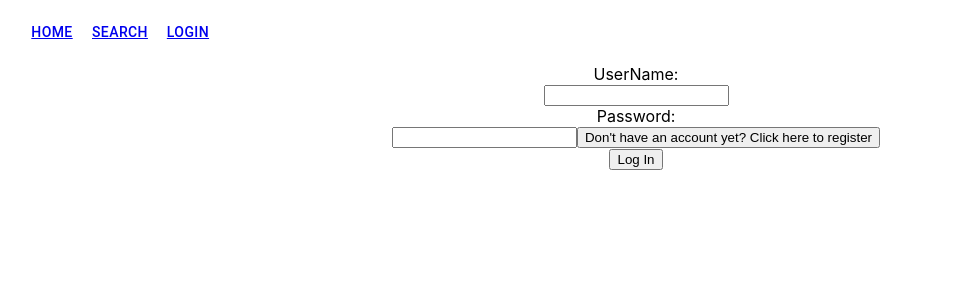
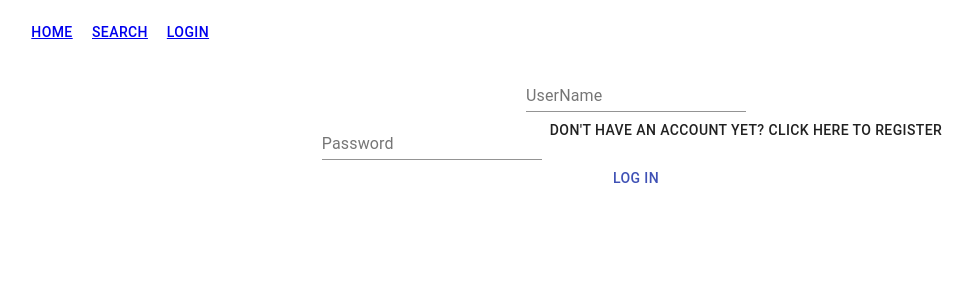
Before and after one commit to kevCurnow/CookingCompanion-Client, a React (Create React App) app: page /auth in a window 1280 px wide. Shown: the top 300 px of the page, without its empty margins (4-976 px from the left). Built offline with nearby package versions, Linux system fonts and the light colour scheme.

Commit message:
added logout

```diff
--- a/src/App.tsx
+++ b/src/App.tsx
@@ -48,6 +48,11 @@ export default class App extends Component<{}, IState> {
 
   }
 
+  logout = () => {
+    localStorage.clear();
+    this.setState({ sessionToken: "", isAdmin: "false"});
+  }
+
   // componentDidMount() {
   //   if (localStorage.getItem("sessionToken")) {
   //     this.setState({ sessionToken: localStorage.getItem("sessionToken")});
@@ -60,7 +65,7 @@ export default class App extends Component<{}, IState> {
         <div className="App">
           <div id="main">
           <Router>
-            <Navbar sessionToken={this.state.sessionToken} />
+            <Navbar sessionToken={this.state.sessionToken} logout={this.logout}/>
 
               <SwitchController
                 updateSessionToken={this.updateSessionToken}
--- a/src/components/Navbar/Navbar.tsx
+++ b/src/components/Navbar/Navbar.tsx
@@ -3,6 +3,7 @@ import { Link, Redirect, BrowserRouter as Router } from "react-router-dom";
 import {AppBar, Button, IconButton, Toolbar } from "@material-ui/core";
 type AcceptedProps = {
     sessionToken: string;
+    logout: () => void;
 }
 
 interface IState {
@@ -41,8 +42,8 @@ class Navbar extends Component<AcceptedProps, IState> {
                             <Button>
                                 <Link to="/admin">Admin</Link>
                             </Button>
-                            <Button>
-                                <Link to="/logout">Logout</Link>
+                            <Button onClick={this.props.logout}>
+                                <Link to="/home">Logout</Link>
                             </Button>
                             </div>
                         )
--- a/src/components/User/Auth.tsx
+++ b/src/components/User/Auth.tsx
@@ -1,6 +1,7 @@
 import React, { Component } from "react";
 import APIURL from '../../helpers/environment';
 import { Redirect, BrowserRouter as Router } from "react-router-dom";
+import { TextField, Button } from "@material-ui/core";
 
 type AcceptedProps = {
   updateSessionToken: (newToken: string) => void;
@@ -31,21 +32,17 @@ class Auth extends Component<AcceptedProps, IState> {
 
   registerFields = () => this.state.loginToggle.toString() === "false" ? (
         <div>
-        <label htmlFor="firstName">First Name: </label>
-        <br />
-        <input
+        <TextField
           type="text"
-          className="firstName"
+          label="First Name"
           onChange={(event) => {
             this.setState({ firstName: event.target.value });
           }}
         />
         <br />
-        <label htmlFor="lastName">Last Name: </label>
-        <br />
-        <input
+        <TextField
           type="text"
-          className="lastName"
+          label="Last Name"
           onChange={(event) => {
             this.setState({ lastName: event.target.value });
           }}
@@ -105,29 +102,25 @@ class Auth extends Component<AcceptedProps, IState> {
       <div>
         <form onSubmit={(e) => this.handleSubmit(e)}>
           {this.registerFields()}
-          <label htmlFor="userName">UserName: </label>
-          <br />
-          <input
+          <TextField
             type="text"
-            className="userName"
+            label="UserName"
             onChange={(event) => {
               this.setState({ userName: event.target.value });
             }}
           />
           <br />
-          <label htmlFor="password">Password: </label>
-          <br />
-          <input
+          <TextField
             type="text"
-            className="password"
+            label="Password"
             onChange={(event) => {
               this.setState({ password: event.target.value });
             }}
           />
           {this.state.loginToggle ?
-          <button onClick={this.toggleLogin}>Don't have an account yet? Click here to register</button> : null}
+          <Button onClick={this.toggleLogin}>Don't have an account yet? Click here to register</Button> : null}
           <br />
-          <button type="submit" color="success">{this.state.loginToggle ? 'Log In' : 'Create Account'}</button>
+          <Button type="submit" color="primary">{this.state.loginToggle ? 'Log In' : 'Create Account'}</Button>
           {/* <h3>{this.state.loginToggle.toString()}</h3> */}
         </form>
       </div>
```
